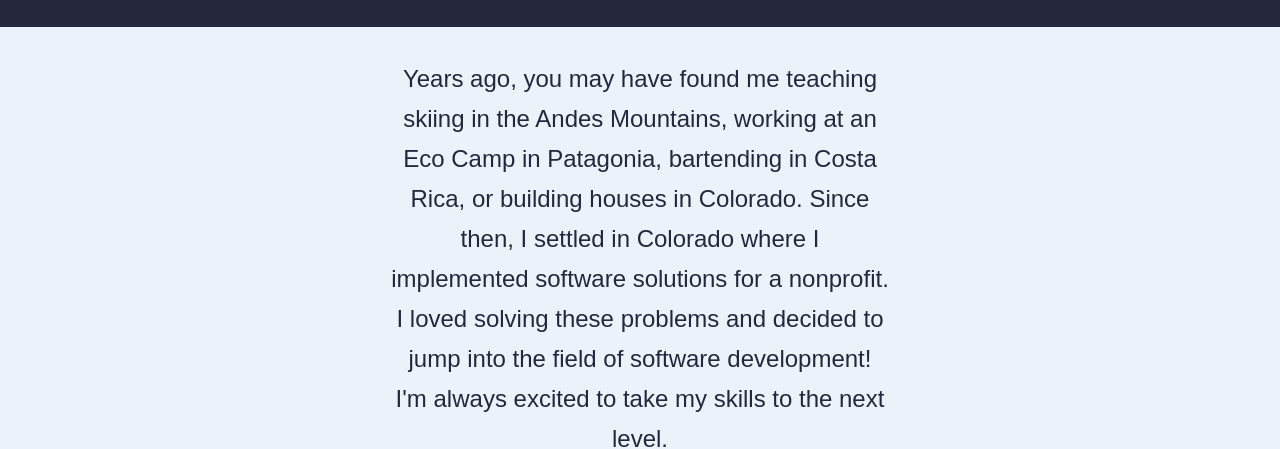
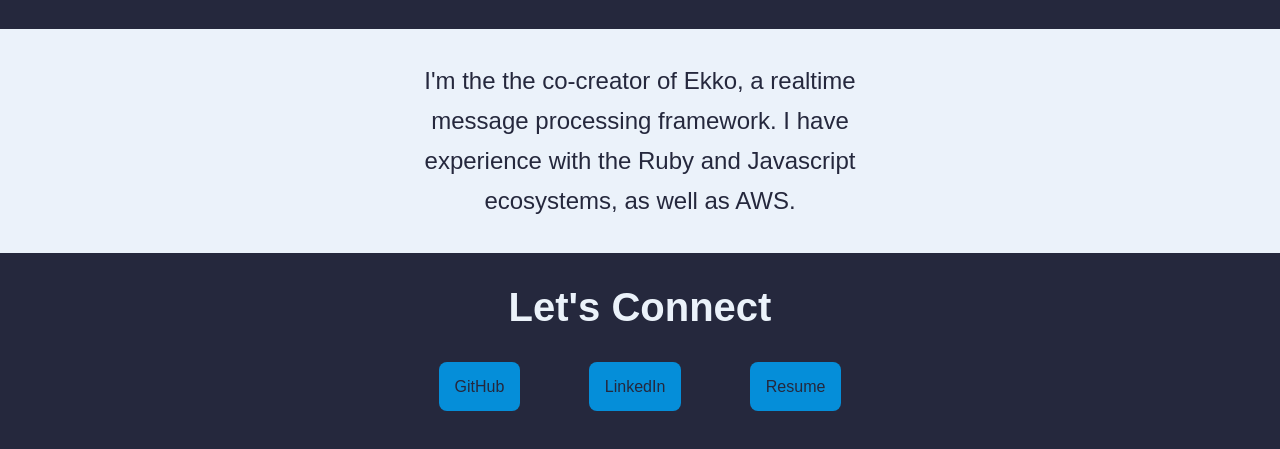
Before and after one commit to jared-naylor/jared-naylor.github.io, a plain HTML site: page index.html in a window 1280 px wide. Shown: the part 505-954 px from the top of the page. Drawn offline with Linux system fonts and the light colour scheme.

Commit message:
updated description and photo

```diff
--- a/index.html
+++ b/index.html
@@ -10,15 +10,18 @@
   <body>
     <header>
       <div class="container">
-        <img src="head_shot.jpg">
+        <img src="head_shot.jpg" />
         <h1>Hi! <span>I'm Drew.</span></h1>
         <h2>I'm a <span>software engineer</span> living in Colorado.</h2>
       </div>
     </header>
     <main>
       <div class="container">
-        <p>Years ago, you may have found me teaching skiing in the Andes Mountains, working at an Eco Camp in Patagonia, bartending in Costa Rica, or building houses in Colorado. Since then, I settled in Colorado where I implemented software solutions for a nonprofit. I loved solving these problems and decided to jump into the field of software development!</p>
-        <p>I'm always excited to take my skills to the next level.</p>
+        <p>
+          I'm the the co-creator of Ekko, a realtime message processing
+          framework. I have experience with the Ruby and Javascript ecosystems,
+          as well as AWS.
+        </p>
       </div>
     </main>
     <footer>
@@ -29,7 +32,9 @@
             <a href="https://github.com/dpholbrook">GitHub</a>
           </li>
           <li>
-            <a href="https://www.linkedin.com/in/drew-holbrook-54070517/">LinkedIn</a>
+            <a href="https://www.linkedin.com/in/drew-holbrook-54070517/"
+              >LinkedIn</a
+            >
           </li>
           <li>
             <a href="drew_holbrook_resume.pdf">Resume</a>
```
Also changed, not shown: head_shot.jpg, 1 other file.
